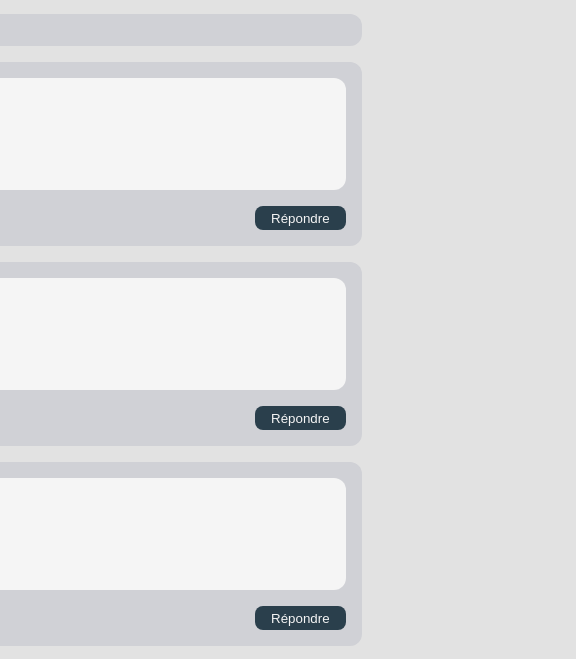
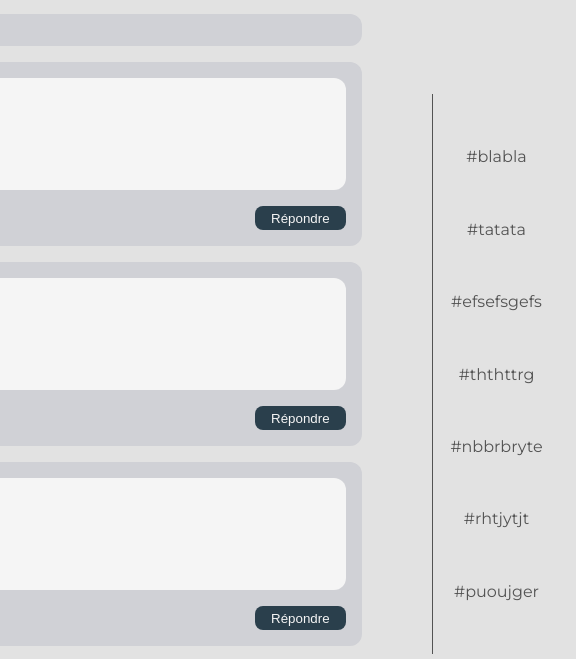
Before and after one commit to Vinchd/P1-Ravenfeed, a plain HTML site: page index.html in a window 1280 px wide. Shown: the part 82-741 px from the top of the page, 704-1280 px from the left. Drawn offline with Linux system fonts and the light colour scheme; some packages are replaced by stand-ins of ours; a script that the page names is missing.

Commit message:
correction trend

```diff
--- a/index.html
+++ b/index.html
@@ -33,8 +33,16 @@
         </form>
       </div>
     </div>
-    <main>
-    </main>
+    <main></main>
+    <section class="trend">
+      <div><a href="#">#blabla</a></div>
+      <div><a href="#">#tatata</a></div>
+      <div><a href="#">#efsefsgefs</a></div>
+      <div><a href="#">#ththttrg</a></div>
+      <div><a href="#">#nbbrbryte</a></div>
+      <div><a href="#">#rhtjytjt</a></div>
+      <div><a href="#">#puoujger</a></div>
+    </section>
     <nav>
       <ul>
         <li class="profil">
```
Also changed, not shown: package.json (deleted, +0 -22 lines), 1 other file.
